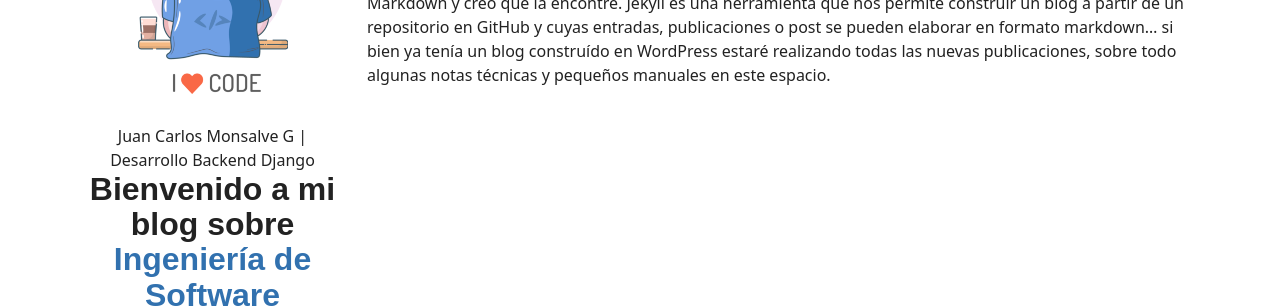
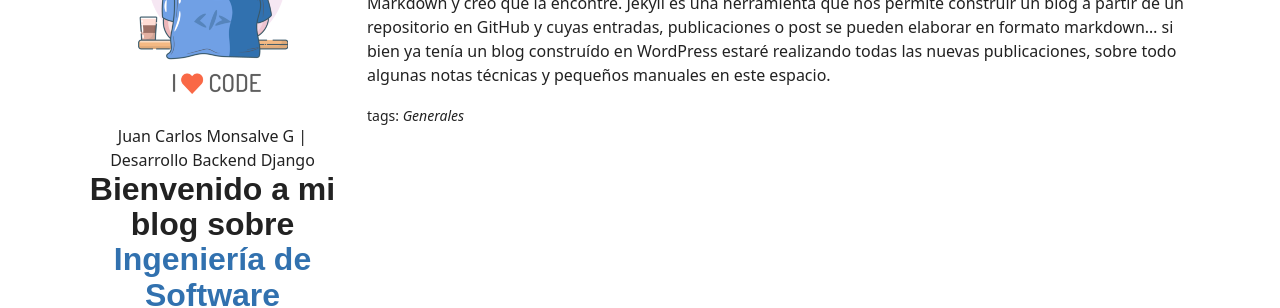
Before and after one commit to jcmonsalveg/jcmonsalveg.github.io, a Jekyll site: the page built from _posts/2022-10-04-Bienvenido-a-mi-blog.md, in a window 1280 px wide. Shown: the part 245-553 px from the top of the page. Built offline with Jekyll 4.4.1, drawn with Linux system fonts in a browser that asks for light colours; some web fonts are replaced.

Commit message:
Comentarios

```diff
--- a/_layouts/post.html
+++ b/_layouts/post.html
@@ -29,6 +29,14 @@
                 <span class ="post-date">{{ page.date  | date: "%-d %B %Y" }}</span>
                 <hr/>
                 {{ content }}
+
+
+                {% if page.tags %}
+                    <small>tags: <em> {{ page.tags | join: "<em> - </em>"  }}</em></small>
+                {% endif %}
+
+
+
             </div>
 
         </div>
```
